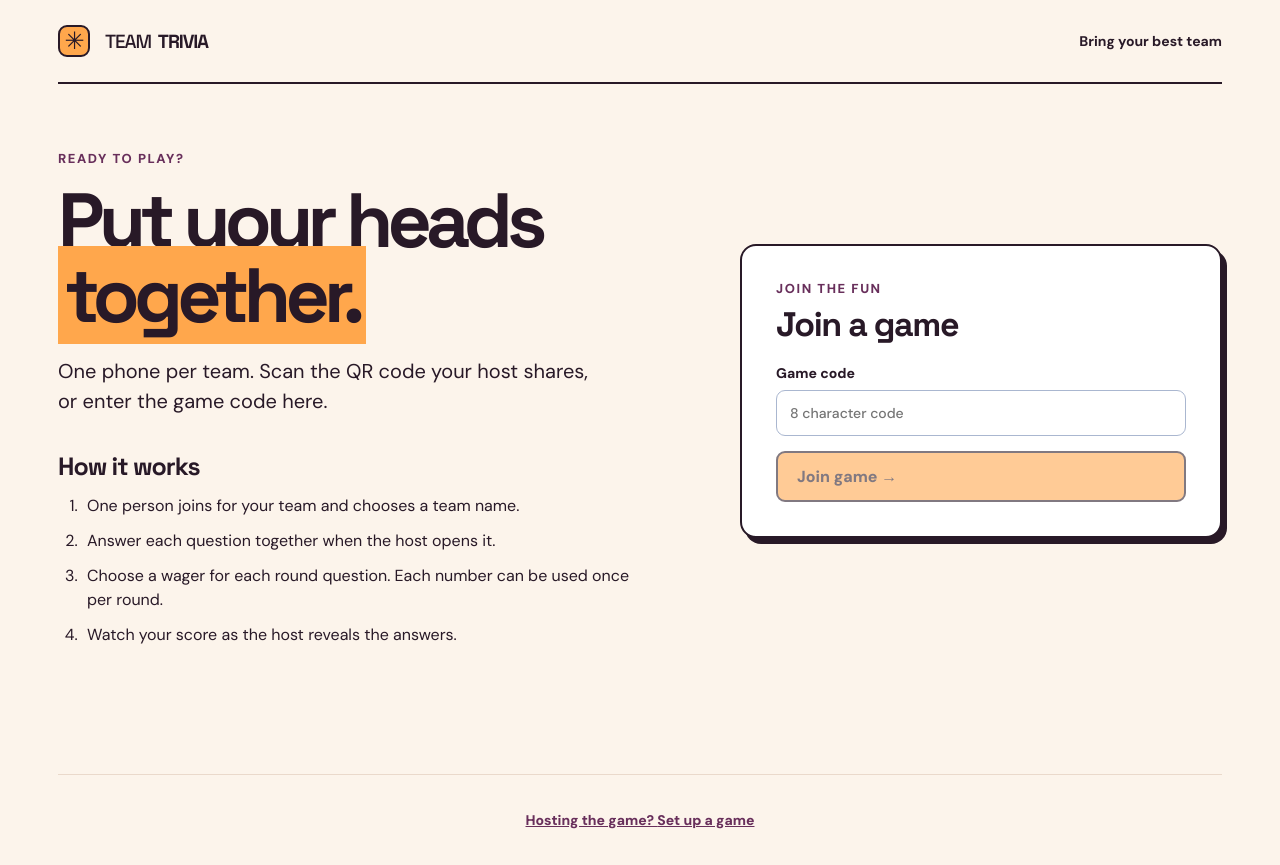
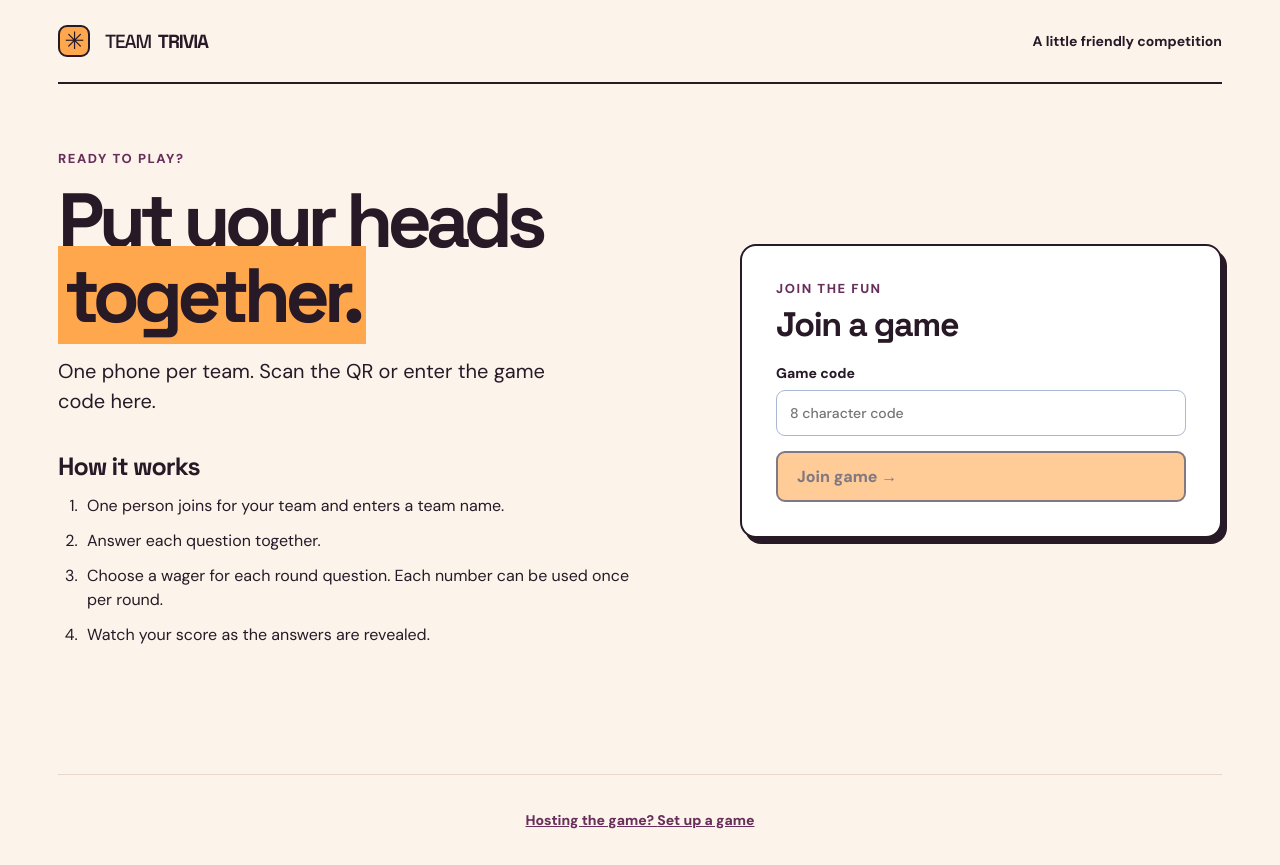
Before and after one commit to comradebesti/trivia, a Next.js app: page / in a window 1280 px wide. Built offline with nearby package versions, Linux system fonts and the light colour scheme.

Commit message:
Update trivia instructions and header

```diff
--- a/app/trivia.tsx
+++ b/app/trivia.tsx
@@ -95,9 +95,9 @@ export default function Trivia() {
   const canAnswer = game?.phase === "open" && !answerLocked && !busy && (!isRound || wager !== "");
 
   return <main className="shell">
-    <header className="mast"><div className="brand"><span className="brandmark">✳</span> TEAM <b>TRIVIA</b></div><span className="mastnote">Bring your best team</span></header>
+    <header className="mast"><div className="brand"><span className="brandmark">✳</span> TEAM <b>TRIVIA</b></div><span className="mastnote">A little friendly competition</span></header>
     {!id && error && <div className="error" role="alert">{error}</div>}
-    {!id ? <section className="intro grid2"><div><div className="eyebrow">READY TO PLAY?</div><h1>Put your heads <em>together.</em></h1><p>One phone per team. Scan the QR code your host shares, or enter the game code here.</p><div className="howworks"><h2>How it works</h2><ol><li>One person joins for your team and chooses a team name.</li><li>Answer each question together when the host opens it.</li><li>Choose a wager for each round question. Each number can be used once per round.</li><li>Watch your score as the host reveals the answers.</li></ol></div></div>
+    {!id ? <section className="intro grid2"><div><div className="eyebrow">READY TO PLAY?</div><h1>Put your heads <em>together.</em></h1><p>One phone per team. Scan the QR or enter the game code here.</p><div className="howworks"><h2>How it works</h2><ol><li>One person joins for your team and enters a team name.</li><li>Answer each question together.</li><li>Choose a wager for each round question. Each number can be used once per round.</li><li>Watch your score as the answers are revealed.</li></ol></div></div>
       <div className="card start"><div className="eyebrow">JOIN THE FUN</div><h2>Join a game</h2><form onSubmit={e => { e.preventDefault(); if (joinCode.length === 8) { setId(joinCode); history.replaceState(null, "", `/?game=${joinCode}`); } }}><label>Game code<input placeholder="8 character code" maxLength={8} value={joinCode} onChange={e => setJoinCode(e.target.value.toUpperCase().replace(/[^A-Z0-9]/g, ""))} /></label><button className="primary" disabled={joinCode.length !== 8}>Join game →</button></form></div>
     </section> : <>
       <div className="topline"><div><div className="eyebrow">{game?.isHost ? "HOST DESK" : game?.myTeam ? "TEAM SCREEN" : "JOIN THE GAME"} · {id}</div><h1>{game?.title || "Team Trivia"}</h1></div><span className="pill">{game?.phase === "wager" ? "Place final wagers" : game?.phase === "open" ? "Question open" : game?.phase === "reveal" ? "Answer revealed" : game?.phase === "closed" ? "Answers closed" : "Waiting to start"}</span></div>
@@ -134,7 +134,7 @@ export default function Trivia() {
         {game.phase === "reveal" && question?.position === game.questions.length && <div className="card done">That’s the game. Check the standings! 🏆</div>}
       </div><aside className="sidecol"><section className="card"><div className="eyebrow">THE ROSTER</div><h2>Teams <span className="count">{game.leaderboard.length}</span></h2>{game.leaderboard.length ? <ol className="scores">{game.leaderboard.map((t, i) => <li key={t.id}><span>{String(i + 1).padStart(2, "0")}</span><b>{t.name}</b><strong>{t.score}</strong>{t.distance !== null && <small>off by {t.distance}</small>}</li>)}</ol> : <p className="muted">Teams appear as they join.</p>}</section>
         <section className="card"><div className="eyebrow">YOUR LINEUP</div><h2>Questions <span className="count">{game.questions.length}</span></h2>{game.questions.length ? <ol className="questionlist">{game.questions.map(q => <li key={q.id}><span>{String(q.position).padStart(2, "0")}</span><div>{q.prompt}<small>{stageLabel(q.stage)}{q.category ? ` · ${q.category}` : ""} · Correct: {answerText(q, q.correct!)}</small></div>{game.phase === "lobby" && <button aria-label="Remove question" onClick={() => void send("remove", { question: q.id })}>×</button>}</li>)}</ol> : <p className="muted">Add a question to start.</p>}</section>
-      </aside></div> : <div className="player">{!game.myTeam ? <section className="card"><div className="eyebrow">HELLO, FUTURE WINNERS</div><h2>Join your team</h2><p>One person per team uses this phone. Pick a team name, then answer questions together as the host opens them. You’ll choose a wager for each round question.</p><form onSubmit={e => { e.preventDefault(); void send("join", { name }); }}><label>Team name<input maxLength={36} minLength={2} required value={name} placeholder="The Brain Trust" onChange={e => setName(e.target.value)} /></label><button className="primary" disabled={busy}>Join game →</button></form></section> : <>
+      </aside></div> : <div className="player">{!game.myTeam ? <section className="card"><div className="eyebrow">HELLO, FUTURE WINNERS</div><h2>Join your team</h2><p>One person per team uses this phone. Enter a team name, answer questions together, and choose a wager for each round question.</p><form onSubmit={e => { e.preventDefault(); void send("join", { name }); }}><label>Team name<input maxLength={36} minLength={2} required value={name} placeholder="The Brain Trust" onChange={e => setName(e.target.value)} /></label><button className="primary" disabled={busy}>Join game →</button></form></section> : <>
         <section className="teamtag"><span>PLAYING AS</span><strong>{game.myTeam.name}</strong></section>
         {question ? <section className="card current"><div className="eyebrow">{stageLabel(question.stage).toUpperCase()} · QUESTION {question.position} OF {game.questions.length}</div>
           {game.phase === "wager" ? <><h2>Final wager</h2><p>Choose how many of your current points to risk. You’ll gain that many for a correct answer or lose them for a wrong one. The question comes next.</p>{game.myWager === null ? <><label>Your wager · up to {Math.max(0, game.leaderboard.find(t => t.id === game.myTeam?.id)?.score || 0)}<input type="number" min={0} max={Math.max(0, game.leaderboard.find(t => t.id === game.myTeam?.id)?.score || 0)} value={finalWager} onChange={e => setFinalWager(e.target.value === "" ? "" : Number(e.target.value))} /></label><button className="primary" disabled={busy || finalWager === ""} onClick={() => void send("finalWager", { amount: finalWager })}>Lock in wager</button></> : <p className="response">Wager locked in: {game.myWager}. Waiting for the question…</p>}</> :
```
